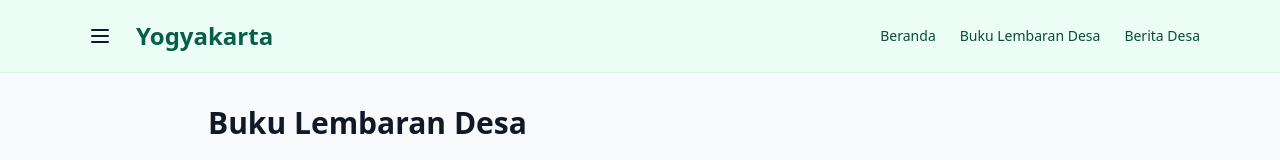
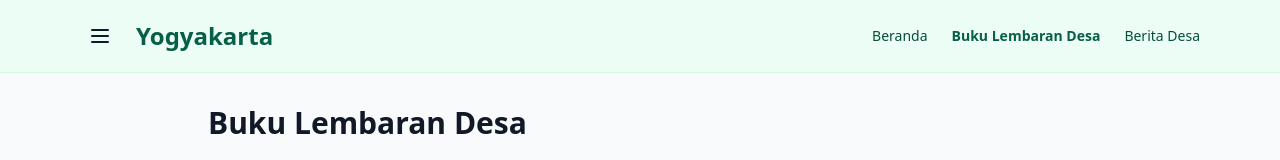
Before and after one commit to buku-desa/frontend, a Next.js app in the folder warga-fe-baru/: page /buku-lembaran-desa in a window 1280 px wide. Shown: the top 160 px of the page. Built offline with nearby package versions, Linux system fonts and the light colour scheme.

Commit message:
Header: add active state for nav items using router.pathname

```diff
--- a/warga-fe-baru/src/components/warga/Header.tsx
+++ b/warga-fe-baru/src/components/warga/Header.tsx
@@ -1,6 +1,12 @@
 import Link from 'next/link'
+import { useRouter } from 'next/router'
 
 export default function Header() {
+  const router = useRouter()
+
+  const linkClass = (path: string) =>
+    `hover:underline ${router.pathname === path ? 'text-emerald-800 font-semibold' : 'text-emerald-900'}`
+
   return (
     <header className="bg-emerald-50 border-b border-emerald-100">
       <div className="max-w-6xl mx-auto px-4 py-4 flex items-center justify-between">
@@ -12,10 +18,20 @@ export default function Header() {
           </button>
           <Link href="/" className="text-2xl font-bold text-emerald-800">Yogyakarta</Link>
         </div>
-        <nav className="hidden md:flex gap-6 items-center text-sm text-emerald-900">
-          <Link href="/" className="hover:underline">Beranda</Link>
-          <Link href="/buku-lembaran-desa" className="hover:underline">Buku Lembaran Desa</Link>
-          <Link href="/berita-desa" className="hover:underline">Berita Desa</Link>
+        <nav className="hidden md:flex gap-6 items-center text-sm">
+          <Link href="/" className={linkClass('/') } aria-current={router.pathname === '/' ? 'page' : undefined}>
+            Beranda
+          </Link>
+          <Link
+            href="/buku-lembaran-desa"
+            className={linkClass('/buku-lembaran-desa')}
+            aria-current={router.pathname === '/buku-lembaran-desa' ? 'page' : undefined}
+          >
+            Buku Lembaran Desa
+          </Link>
+          <Link href="/berita-desa" className={linkClass('/berita-desa')} aria-current={router.pathname === '/berita-desa' ? 'page' : undefined}>
+            Berita Desa
+          </Link>
         </nav>
       </div>
     </header>
```
